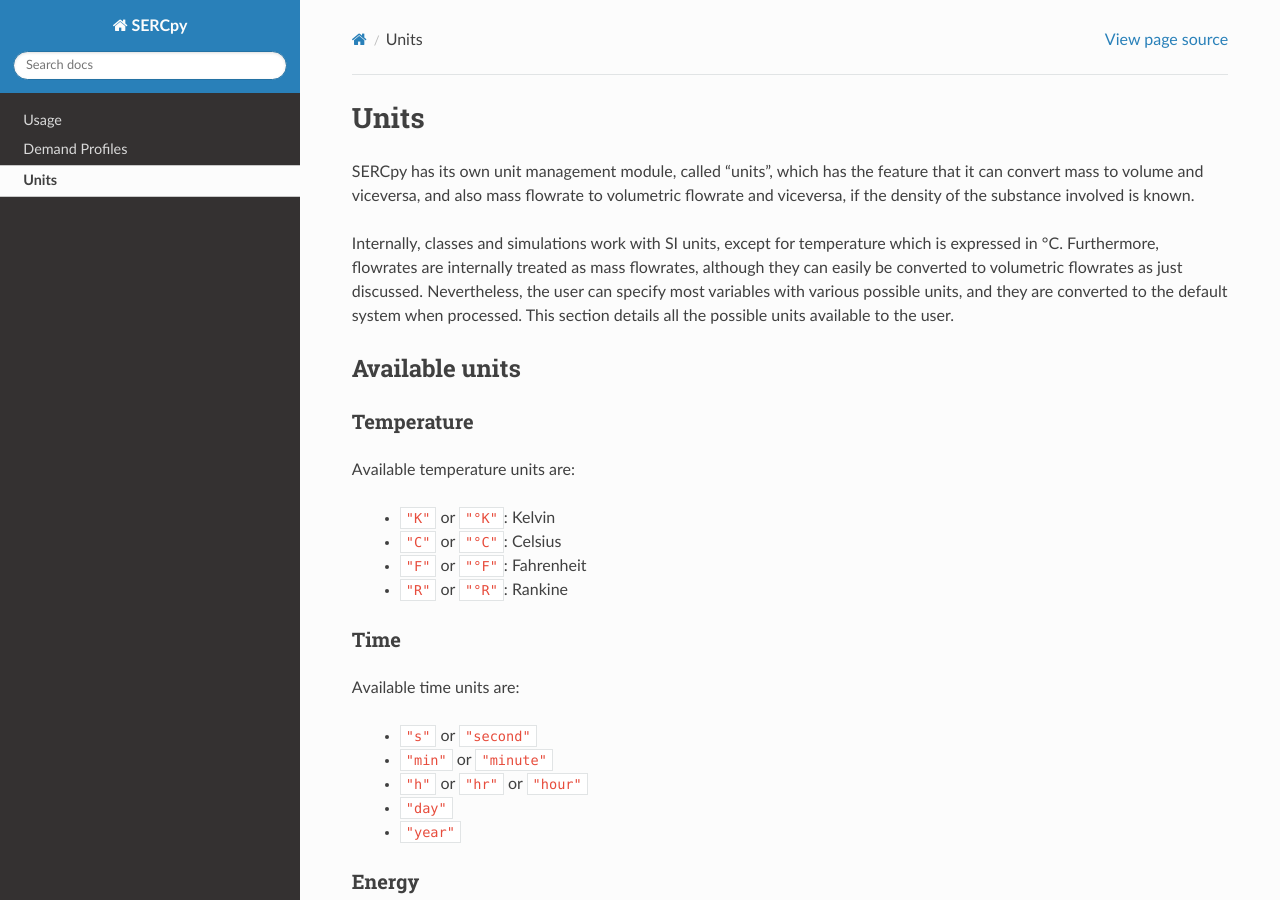
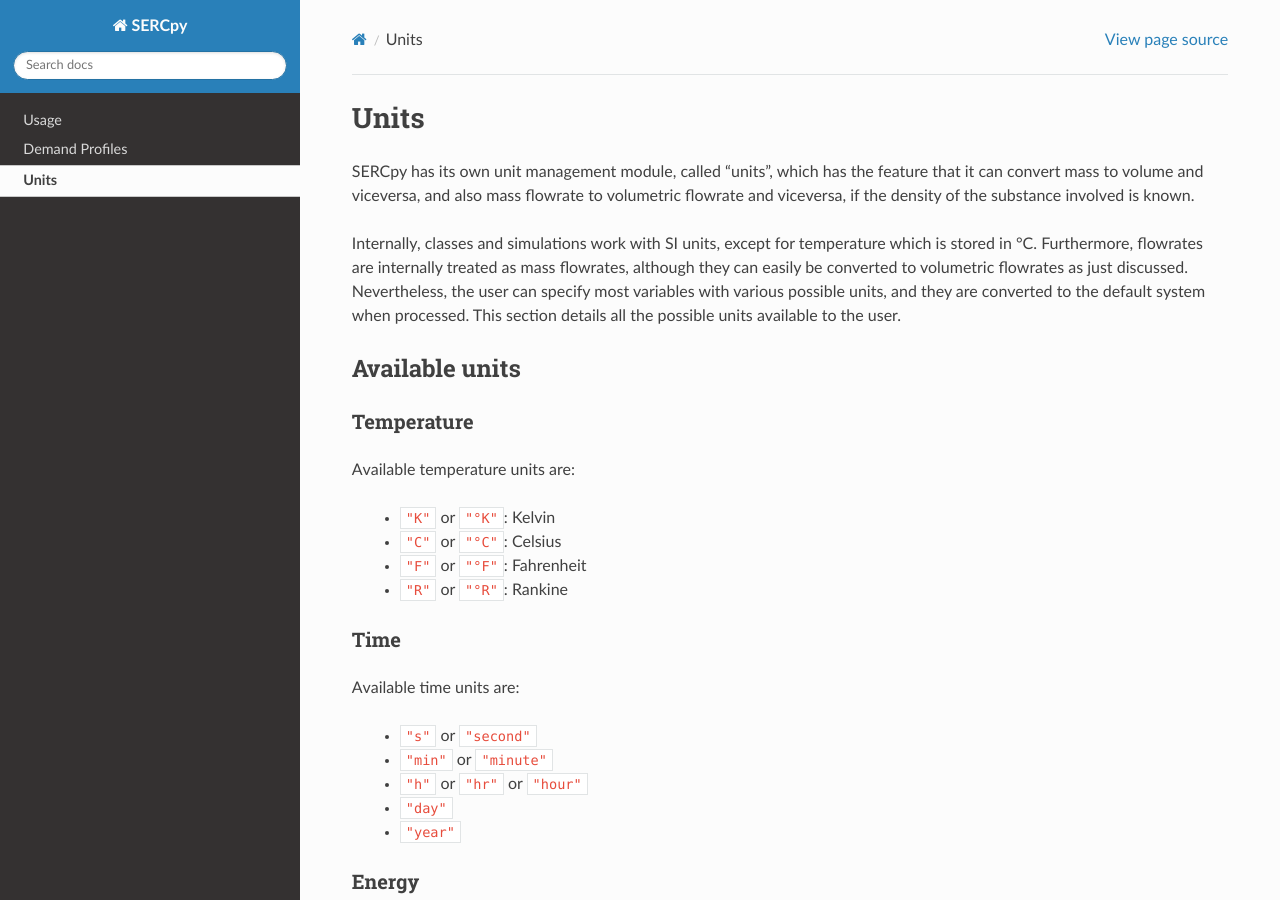
Before and after one commit to serc-chile/SERCpy, a Sphinx documentation site: the page built from docs/source/units.rst, in a window 1280 px wide and 900 px high. Built offline with Sphinx 7.4.7 and the Read the Docs theme 3.1.0, drawn with Linux system fonts in a browser that asks for light colours; pages that are not in the unit, such as notebooks, are missing from menus; some of the changed text lies outside the part shown.

Commit message:
Update units.rst

```diff
--- a/docs/source/units.rst
+++ b/docs/source/units.rst
@@ -3,7 +3,7 @@ Units
 
 SERCpy has its own unit management module, called "units", which has the feature that it can convert mass to volume and viceversa, and also mass flowrate to volumetric flowrate and viceversa, if the density of the substance involved is known.
 
-Internally, classes and simulations work with SI units, except for temperature which is expressed in °C. Furthermore, flowrates are internally treated as mass flowrates, although they can easily be converted to volumetric flowrates as just discussed. Nevertheless, the user can specify most variables with various possible units, and they are converted to the default system when processed. This section details all the possible units available to the user.
+Internally, classes and simulations work with SI units, except for temperature which is stored in °C. Furthermore, flowrates are internally treated as mass flowrates, although they can easily be converted to volumetric flowrates as just discussed. Nevertheless, the user can specify most variables with various possible units, and they are converted to the default system when processed. This section details all the possible units available to the user.
 
 Available units
 ---------------
@@ -138,7 +138,7 @@ Quantities that can be constructed in this way are:
   - Specific heat capacity units: `"E/M T"`
   - Specific energy units (e.g heating value of fuels): `"E/M"`
 
-Where:
+where:
 
   - `M` stands for any mass unit
   - `V` stands for any volume unit
```
Also changed, not shown: other parts of docs/source/units.rst (+6 -1 lines).
